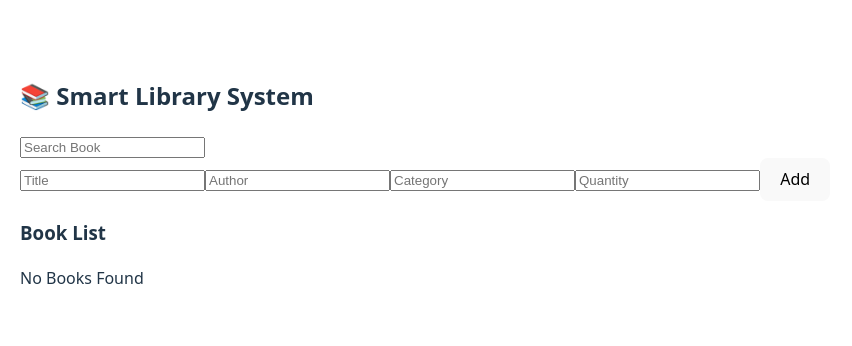
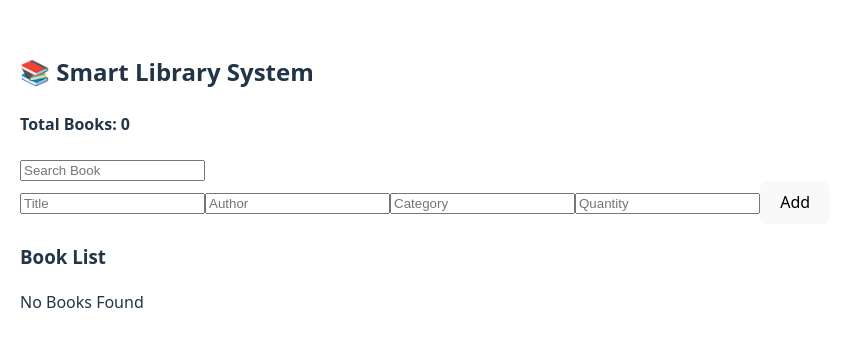
Before and after one commit to Snehal14697/smart-library2, a React (Vite) app: page / in a window 1280 px wide. Shown: the part 218-564 px from the top of the page, without its empty margins (0-852 px from the left). Built offline with nearby package versions, Linux system fonts and the light colour scheme.

Commit message:
add total books counter

```diff
--- a/src/App.jsx
+++ b/src/App.jsx
@@ -73,6 +73,7 @@ function App() {
   return (
     <div style={{ padding: "20px" }}>
       <h2>📚 Smart Library System</h2>
+      <h4>Total Books: {books.length}</h4>
 
       <input
       type="text"
```
